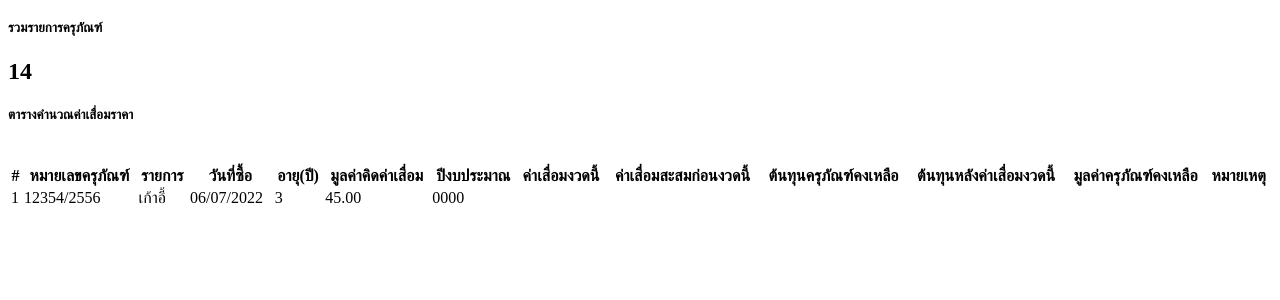
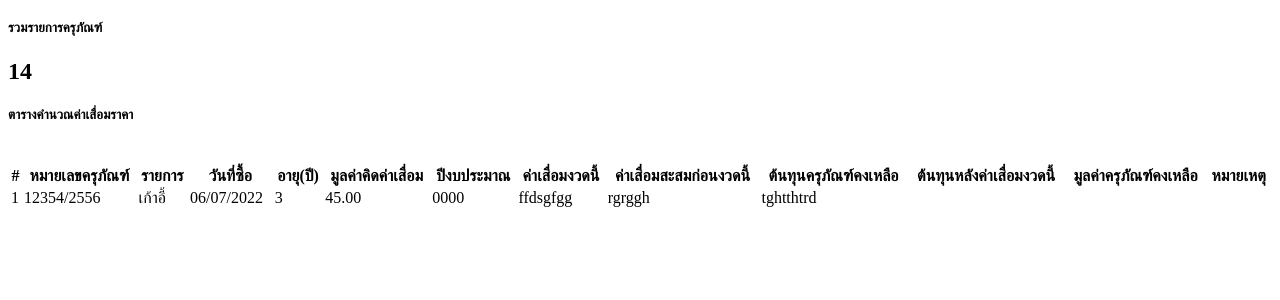
Before and after one commit to PimlapatYodfaiin/cs_pro2, a PHP site: page /page/depreciation.php in a window 1280 px wide. Shown: the part 411-711 px from the top of the page. Run offline with PHP 8.4, Linux system fonts and the light colour scheme; data comes from the database, SQL or seed files in the repository.

Commit message:
มั่ว

```diff
--- a/page/depreciation.php
+++ b/page/depreciation.php
@@ -223,10 +223,10 @@ $d =$row['eq_buydate'] ;
                                                         <td><?= number_format($row['eq_price'], 2) ?></td>
 
                                                         <td><?= $row['eq_fiscal_year'] ?></td>
-                                                        <td></td>
+                                                        <td>ffdsgfgg</td>
 
-                                                        <td></td>
-                                                        <td></td>
+                                                        <td>rgrggh</td>
+                                                        <td>tghtthtrd</td>
                                                         <td></td>
                                                         <td></td>
                                                         <td></td>
```
